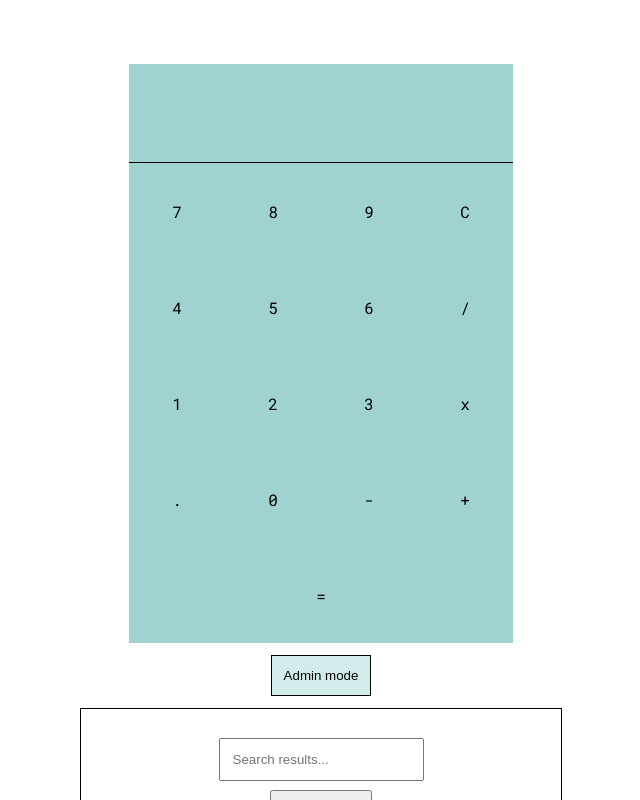
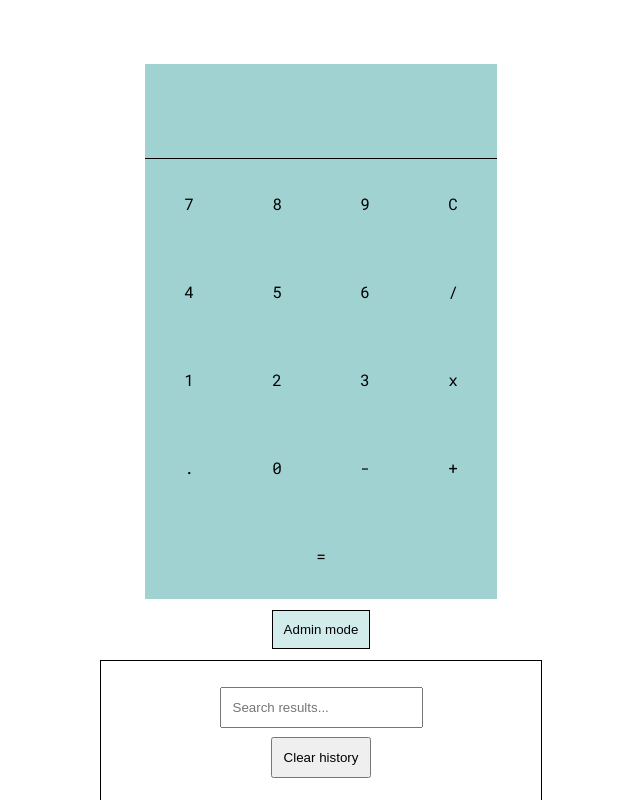
Before and after one commit to iustin-nita/react-calculator, a React (Create React App) app: page / in a window 1280 px wide. Both pictures are taken after a click on the button "Admin mode". Shown: the top 800 px of the page, without its empty margins (319-959 px from the left). Built offline with nearby package versions, Linux system fonts and the light colour scheme.

Commit message:
clean code

```diff
--- a/src/components/App.css
+++ b/src/components/App.css
@@ -1,10 +1,10 @@
 @import 'https://fonts.googleapis.com/css?family=Roboto+Mono';
 :root {
-  font-size: 18px; }
+  font-size: 16px; }
 
 @media only screen and (min-width: 768px) {
   :root {
-    font-size: 24px; } }
+    font-size: 22px; } }
 
 .button:focus, .button:active, input:focus, input:active, button:focus, button:active {
   outline: none; }
@@ -59,6 +59,7 @@
 
 .admin {
   padding: 1rem 0;
+  font-size: .7rem;
   width: 20rem;
   border: 1px solid;
   overflow: auto;
@@ -68,3 +69,5 @@
   .admin input, .admin button {
     margin: .2rem 0;
     padding: .5rem; }
+  .admin ul {
+    width: 100%; }
--- a/src/components/App.scss
+++ b/src/components/App.scss
@@ -1,11 +1,11 @@
 @import 'https://fonts.googleapis.com/css?family=Roboto+Mono';
 
 :root {
-	font-size: 18px;
+	font-size: 16px;
 }
 
 @media only screen and (min-width: 768px) {
-	:root { font-size: 24px }
+	:root { font-size: 22px }
 }
 
 $buttonSize: 4rem;
@@ -72,6 +72,7 @@ $background: #a0d2d2;
 
 .admin {
 	padding: 1rem 0;
+	font-size: .7rem;
 	// height: 300px;
 	width: 5 * $buttonSize;
 	border: 1px solid;
@@ -86,4 +87,7 @@ $background: #a0d2d2;
 	// li {
 	// 	list-style: none;
 	// }
+	ul {
+		width: 100%;
+	}
 }
```
Also changed, not shown: src/components/App.js (+8 -8 lines).
